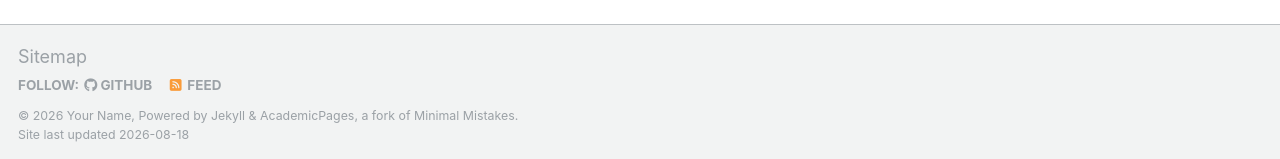
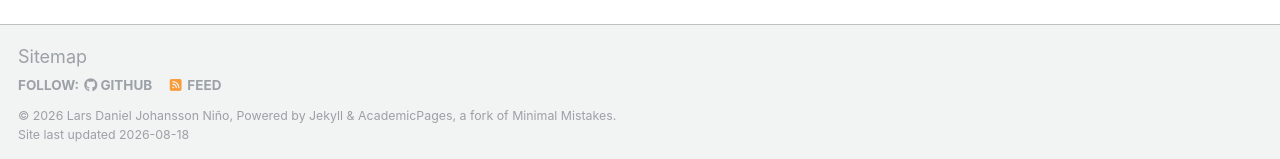
Before and after one commit to LarsDanielJohaN/LarsDanielJohaN.github.io, a Jekyll site: the page built from _pages/about.md, in a window 1280 px wide and 900 px high, scrolled down 2880 px. Shown: the part 738-897 px from the top of the window. Built offline with Jekyll 4.4.1, drawn with Linux system fonts in a browser that asks for light colours; a script that is not in the unit is left out.

Commit message:
Update _config.yml

```diff
--- a/_config.yml
+++ b/_config.yml
@@ -11,8 +11,8 @@
 site_theme               : "default"
 title                    : "Lars Daniel Johansson Niño"
 title_separator          : "-"
-name                     : &name "Your Name"
-description              : &description "personal description"
+name                     : &name "Lars Daniel Johansson Niño"
+description              : &description "Data Scientist with training in Applied Mathematician and Statistics"
 url                      : https://larsdanieljohan.github.io # the base hostname & protocol for your site e.g. "https://[your GitHub username].github.io" or if you already have some other page hosted on Github then use "https://[your GitHub username].github.io/[Your Repo Name]"
 baseurl                  : "" # the subpath of your site, e.g. "/blog"
 repository               : "LarsDanielJohaN/LarsDanielJohaN.github.io"
@@ -29,7 +29,7 @@
   location         : "Mexico City"
   #employer         : "Red Brick University"
   #uri              : # URL
-  email            : "LJOHANSS@ITAM.MX"
+  email            : "larsjohan057@gmail.com"
 
   # Academic websites
   #academia         : # URL
```
